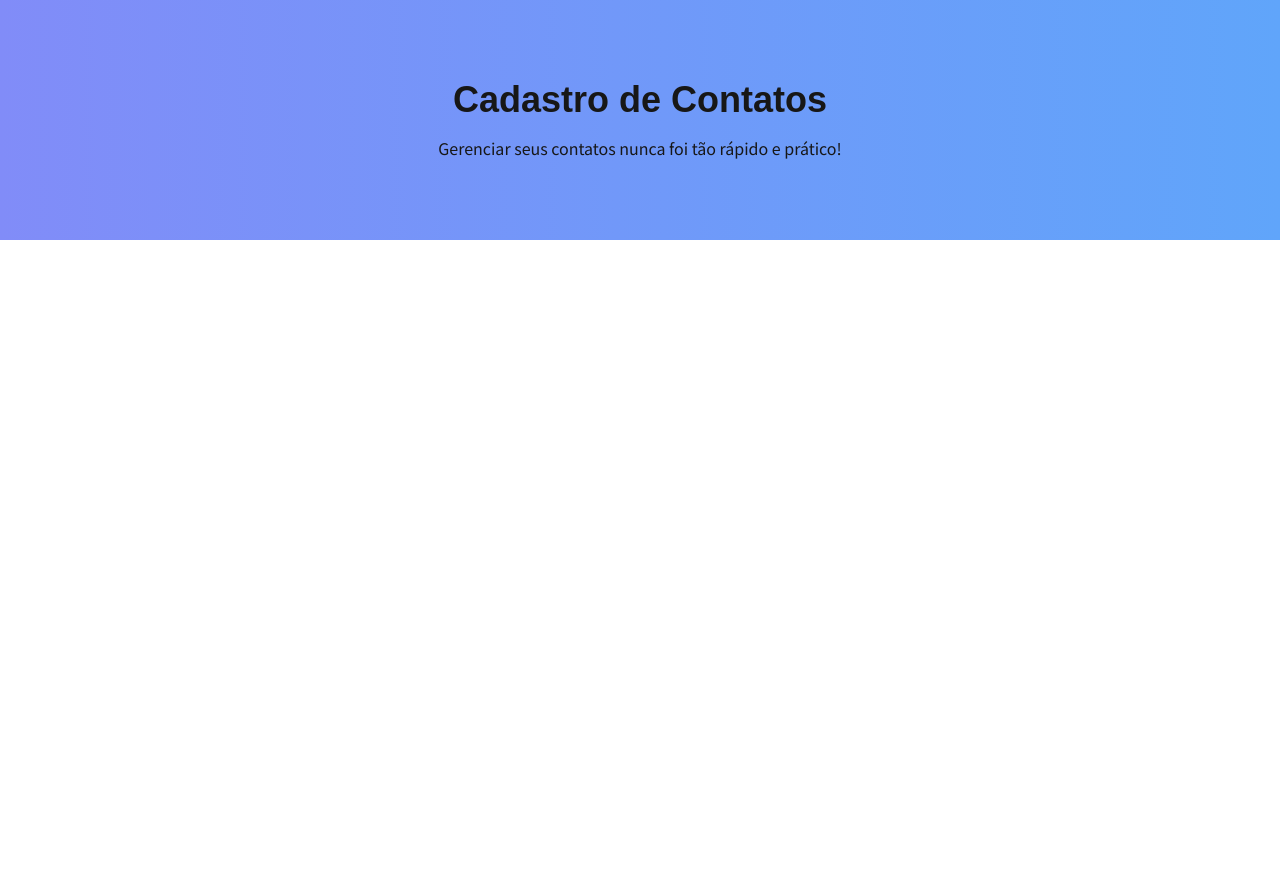
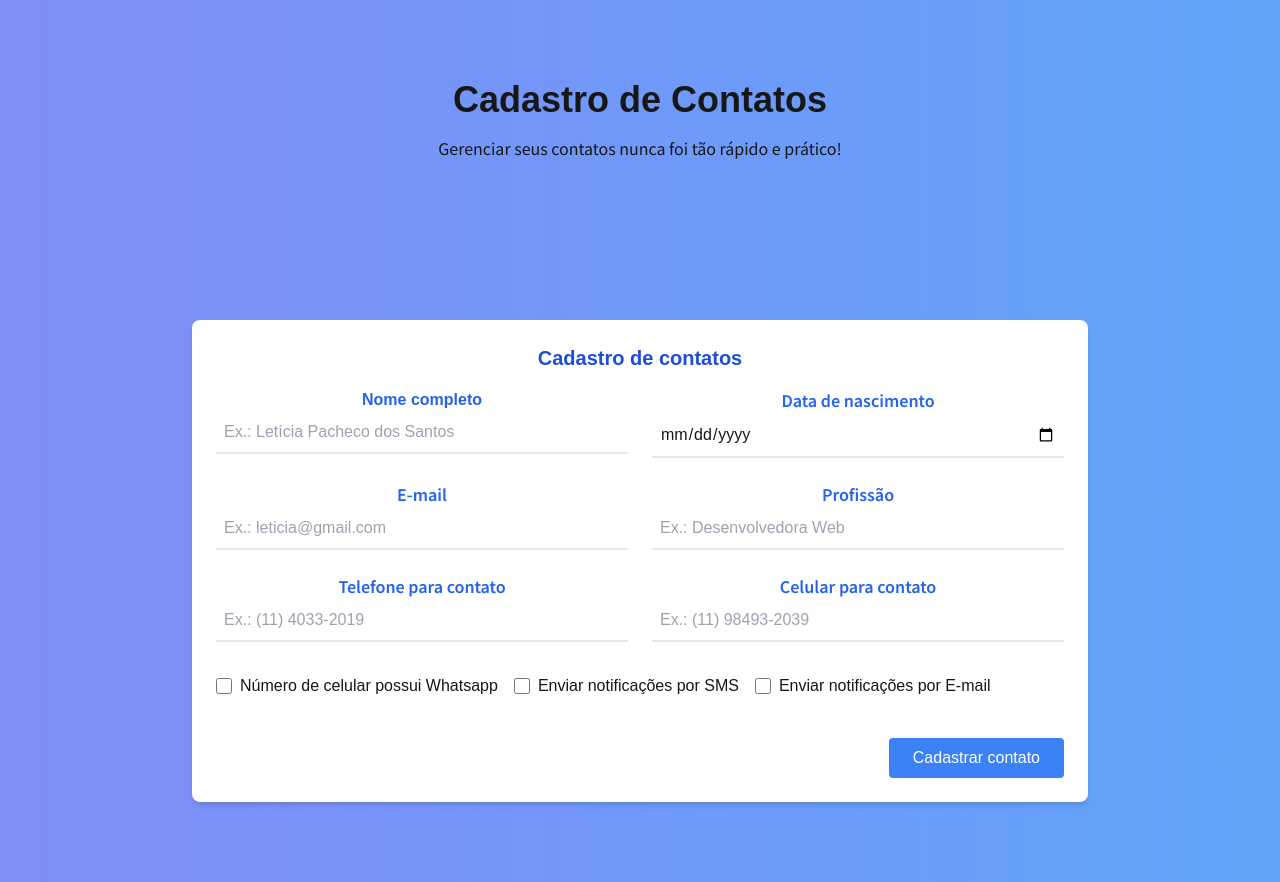
Before and after one commit to paul0queiroz/origincrud, a Next.js app in the folder app/public/: page / in a window 1280 px wide. Before the commit the page ends 800 px from the top, so only its background shows below. Built offline with nearby package versions, Linux system fonts and the light colour scheme.

Commit message:
feat: add ContactForm component and integrate it into Home page

```diff
--- a/app/public/package.json
+++ b/app/public/package.json
@@ -11,9 +11,12 @@
   "dependencies": {
     "@headlessui/react": "^2.2.0",
     "@heroicons/react": "^2.2.0",
+    "@hookform/resolvers": "^4.1.2",
     "next": "15.1.7",
     "react": "^19.0.0",
-    "react-dom": "^19.0.0"
+    "react-dom": "^19.0.0",
+    "react-hook-form": "^7.54.2",
+    "zod": "^3.24.2"
   },
   "devDependencies": {
     "@eslint/eslintrc": "^3",
--- /dev/null
+++ b/app/public/src/pages/components/logimForm.tsx
@@ -0,0 +1,95 @@
+export default function ContactForm() {
+    return (
+     <section className="bg-gradient-to-r from-indigo-400 to-blue-400 text-gray/50 text-title py-20 px-6 text-center">
+        <div className="max-w-4xl mx-auto bg-white shadow-md rounded-lg p-6">
+        <h2 className="text-xl font-bold text-blue-700 mb-4">Cadastro de contatos</h2>
+
+        <form className="grid grid-cols-1 md:grid-cols-2 gap-6">
+          {/* Nome */}
+          <div>
+            <label className="font-semibold text-blue-600">Nome completo</label>
+            <input
+              type="text"
+              placeholder="Ex.: Letícia Pacheco dos Santos"
+              className="w-full border-b-2 p-2 focus:outline-none"
+            />
+          </div>
+
+          {/* Data de nascimento */}
+          <div>
+            <label className="font-title text-blue-600 font-semibold">Data de nascimento</label>
+            <input
+              type="date"
+              className="w-full border-b-2 p-2 focus:outline-none"
+            />
+          </div>
+
+          {/* E-mail */}
+          <div>
+            <label className="font-title text-blue-600 font-semibold">E-mail</label>
+            <input
+              type="email"
+              placeholder="Ex.: leticia@gmail.com"
+              className="w-full border-b-2 p-2 focus:outline-none text-black"
+            />
+          </div>
+
+          {/* Profissão */}
+          <div>
+            <label className="font-title text-blue-600 font-semibold">Profissão</label>
+            <input
+              type="text"
+              placeholder="Ex.: Desenvolvedora Web"
+              className="w-full border-b-2 p-2 focus:outline-none text-black"
+            />
+          </div>
+
+          {/* Telefone para contato */}
+          <div>
+            <label className="font-title text-blue-600 font-semibold">Telefone para contato</label>
+            <input
+              type="tel"
+              placeholder="Ex.: (11) 4033-2019"
+              className="w-full border-b-2 p-2 focus:outline-none"
+            />
+          </div>
+
+          {/* Celular para contato */}
+          <div>
+            <label className="font-title text-blue-600 font-semibold">Celular para contato</label>
+            <input
+              type="tel"
+              placeholder="Ex.: (11) 98493-2039"
+              className="w-full border-b-2 p-2 focus:outline-none"
+            />
+          </div>
+
+          {/* Checkboxes */}
+          <div className="col-span-2 flex flex-wrap gap-4 mt-2">
+            <label className="flex items-center space-x-2">
+              <input type="checkbox" className="h-4 w-4 text-blue-600" />
+              <span>Número de celular possui Whatsapp</span>
+            </label>
+
+            <label className="flex items-center space-x-2">
+              <input type="checkbox" className="h-4 w-4 text-blue-600" />
+              <span>Enviar notificações por SMS</span>
+            </label>
+
+            <label className="flex items-center space-x-2">
+              <input type="checkbox" className="h-4 w-4 text-blue-600" />
+              <span>Enviar notificações por E-mail</span>
+            </label>
+          </div>
+
+          {/* Botão de envio */}
+          <div className="col-span-2 text-right mt-4">
+            <button className="bg-blue-500 text-white px-6 py-2 rounded hover:bg-blue-700">
+              Cadastrar contato
+            </button>
+          </div>
+        </form>
+      </div>
+     </section>
+        );
+    }
--- a/app/public/src/pages/components/sections/hero.tsx
+++ b/app/public/src/pages/components/sections/hero.tsx
@@ -34,8 +34,6 @@ export default function Hero() {
         <h1 className="text-4xl text-title font-bold mb-4 bg-[linear-gradient(90deg, #f2f2f2,#e8e1ea,#aac2ee)] ">Cadastro de Contatos</h1>
         <p className="font-title">Gerenciar seus contatos nunca foi tão rápido e prático!</p>
       </div>
-
-      <form onSubmit={handleSubmit}></form>
     </section>
   )
 }
--- a/app/public/src/pages/index.tsx
+++ b/app/public/src/pages/index.tsx
@@ -1,12 +1,14 @@
 import Image from "next/image";
 import { Geist, Geist_Mono } from "next/font/google";
 import Hero from "./components/sections/hero";
+import ContactForm from "./components/logimForm";
 
 
 export default function Home() {
   return (
     <>
     <Hero/>
+    <ContactForm></ContactForm>
     </>
     );
 }
```
Also changed, not shown: 1 other file (tests, documents, lock files or other folders).
